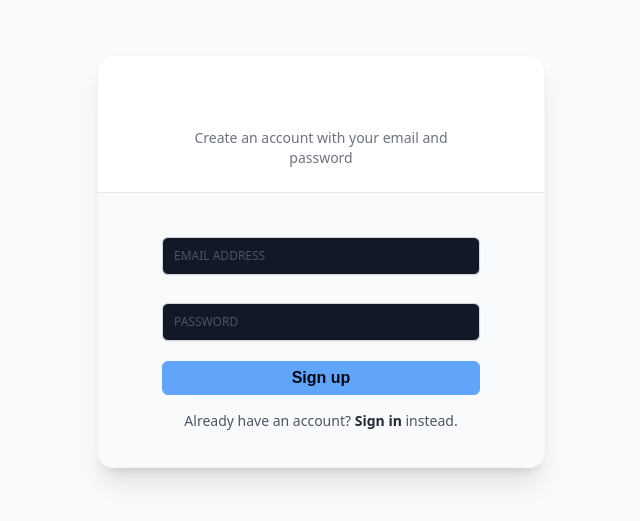
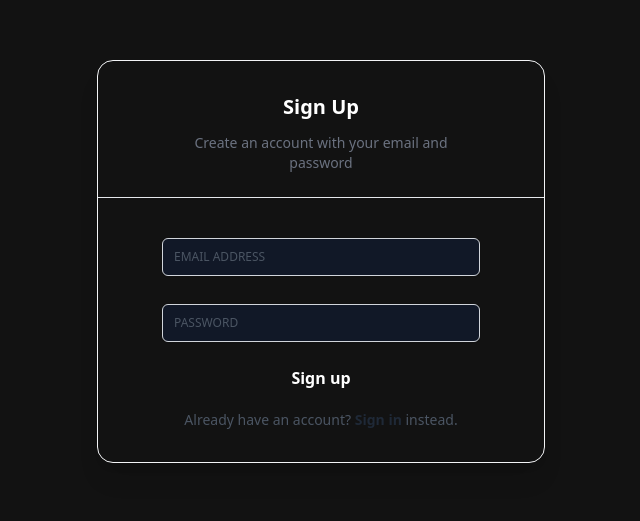
Before and after one commit to Instituto-Politecnico-Modelo/universe-dashboard, a Next.js app: page /register in a window 1280 px wide. Shown: the part 139-660 px from the top of the page, without its empty margins (319-959 px from the left). Built offline with nearby package versions, Linux system fonts and the light colour scheme; a web font is replaced by a local one.

Commit message:
table updated

```diff
--- a/package.json
+++ b/package.json
@@ -22,6 +22,7 @@
     "next-auth": "5.0.0-beta.4",
     "prettier": "^3.3.1",
     "primeflex": "^3.3.1",
+    "primeicons": "^7.0.0",
     "primereact": "^10.8.2",
     "react": "^18",
     "react-chartjs-2": "^5.2.0",
--- a/src/app/layout.tsx
+++ b/src/app/layout.tsx
@@ -1,7 +1,9 @@
 import { PrimeReactProvider } from 'primereact/api';
-import './globals.css';
 import "primereact/resources/themes/lara-dark-blue/theme.css";
 import "primereact/resources/primereact.min.css";
+import "primeicons/primeicons.css";
+import './globals.css';
+
 
 //import { GeistSans } from 'geist/font/sans';
 
--- a/src/app/register/page.tsx
+++ b/src/app/register/page.tsx
@@ -21,9 +21,9 @@ export default function Login() {
   }
 
   return (
-    <div className="flex h-screen w-screen items-center justify-center bg-gray-50">
+    <div className="flex h-screen w-screen items-center justify-center">
       <div className="z-10 w-full max-w-md overflow-hidden rounded-2xl border border-gray-100 shadow-xl">
-        <div className="flex flex-col items-center justify-center space-y-3 border-b border-gray-200 bg-white px-4 py-6 pt-8 text-center sm:px-16">
+       <div className="flex flex-col items-center justify-center space-y-3 border-b border-gray-200 bg-gray px-4 py-6 pt-8 text-center sm:px-16">
           <h3 className="text-xl font-semibold">Sign Up</h3>
           <p className="text-sm text-gray-500">
             Create an account with your email and password
--- a/src/components/TablaPrime.tsx
+++ b/src/components/TablaPrime.tsx
@@ -98,6 +98,7 @@ export default function CamerasDemo(){
                 threshold: camera.threshold,
                 id: ""
             });
+
         }
     };
 
@@ -117,6 +118,7 @@ export default function CamerasDemo(){
         setCameras(_cameras);
         setDeleteCameraDialog(false);
         setCamera(emptyCamera);
+        api.camaras.camarasDelete(camera.Id);//esto dice que esta mal, pero esta bien (anda igual)
         toast.current?.show({ severity: 'success', summary: 'Successful', detail: 'Camera Deleted', life: 3000 });
     };
 
--- a/src/components/UserForm.tsx
+++ b/src/components/UserForm.tsx
@@ -17,7 +17,7 @@ export function UserForm({
   return (
     <form
       action={action}
-      className="flex flex-col space-y-4 bg-gray-50 px-4 py-9 sm:px-16"
+      className="flex flex-col space-y-4 dark:bg-gray-100 px-4 py-8 sm:px-16"
     >
       <div className='py-1'>
         <FloatLabel>
```
Also changed, not shown: 1 other file (tests, documents, lock files or other folders).
